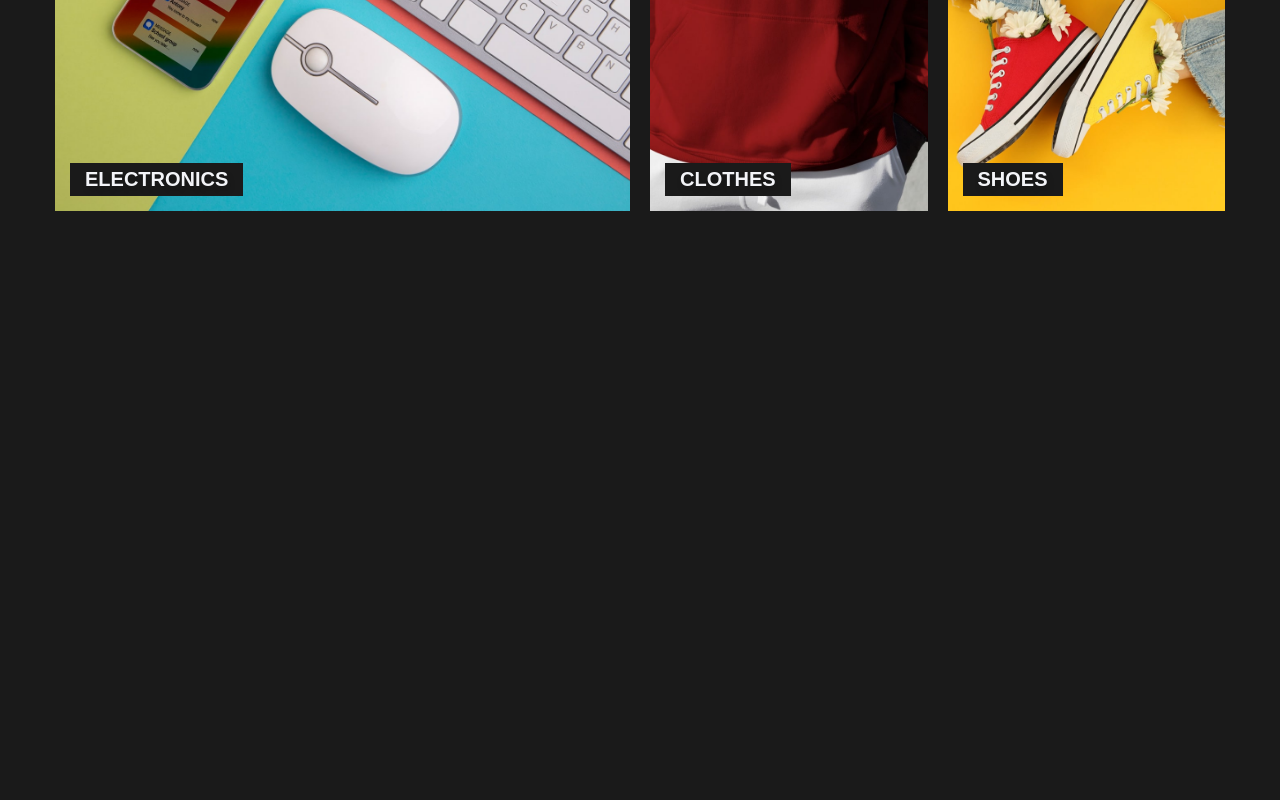
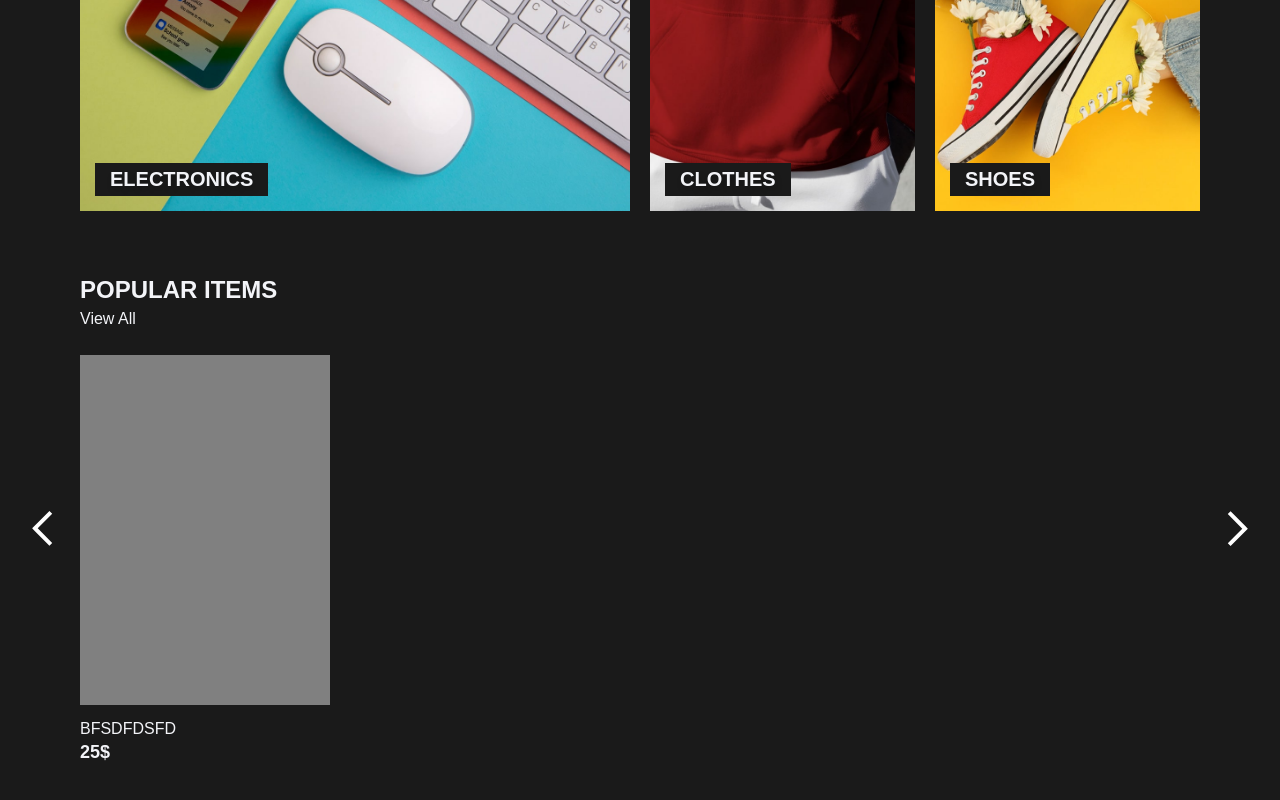
Before and after one commit to stefanbrkic1/E-Commerce, a React (Vite) app: page / in a window 1280 px wide. Shown: the part 468-1268 px from the top of the page. Before the commit the page ends 800 px from the top, so only its background shows below. Built offline with nearby package versions, Linux system fonts and the light colour scheme; no server answers; a web font is replaced by a local one.

Commit message:
Implemented Popular Items Slider

```diff
--- a/src/components/HeroSection/hero-section.css
+++ b/src/components/HeroSection/hero-section.css
@@ -1,6 +1,6 @@
 .hero-section-container {
   position: relative;
-  padding: 45px 55px;
+  padding: 45px 80px;
   margin-top: 84px;
   width: 100%;
   height: 80vh;
--- a/src/components/Navbar/navbar.css
+++ b/src/components/Navbar/navbar.css
@@ -8,7 +8,7 @@
   display: flex;
   justify-content: center;
   align-items: center;
-  padding: 16px 55px;
+  padding: 16px 80px;
   background-color: var(--background-color);
 }
 
--- /dev/null
+++ b/src/components/PopularItems/PopularItems.jsx
@@ -0,0 +1,60 @@
+import { useRef } from 'react';
+import './popular-items.css';
+
+function PopularItems() {
+  const containerRef = useRef(null);
+
+  const scrollLeft = () => {
+    if (containerRef.current) {
+      containerRef.current.scrollBy({
+        left: -300,
+      });
+    }
+  };
+
+  const scrollRight = () => {
+    if (containerRef.current) {
+      containerRef.current.scrollBy({
+        left: 300,
+      });
+    }
+  };
+
+  return (
+    <section className="popular-items-container">
+      <h2 className="popular-heading">POPULAR ITEMS</h2>
+      <button type="button" className="view-all-link">
+        View All
+      </button>
+      <button
+        type="button"
+        className="arrow-left"
+        onClick={scrollLeft}
+      ></button>
+      <button
+        type="button"
+        className="arrow-right"
+        onClick={scrollRight}
+      ></button>
+      <div
+        className="popular-cards-container"
+        id="popularCardsContainer"
+        ref={containerRef}
+      >
+        {/*CARD COMPONENT */}
+        <div className="product-card">
+          <div className="product-image">
+            <button type="button" className="card-btn">
+              Details
+            </button>
+          </div>
+          <div className="product-short-description">BFSDFDSFD</div>
+          <div className="product-price">25$</div>
+        </div>
+        {/*CARD COMPONENT */}
+      </div>
+    </section>
+  );
+}
+
+export default PopularItems;
--- /dev/null
+++ b/src/components/PopularItems/popular-items.css
@@ -0,0 +1,105 @@
+.popular-items-container {
+  padding: 20px 80px;
+  position: relative;
+}
+
+.view-all-link {
+  appearance: none;
+  outline: none;
+  border: none;
+  background-color: transparent;
+  color: var(--text-color);
+  font-size: 16rem;
+  border-bottom: 2px solid transparent;
+  transition: border 100ms ease-in-out;
+  cursor: pointer;
+}
+
+.view-all-link:hover {
+  border-bottom: 2px solid var(--primary-color);
+}
+.popular-heading {
+  margin-bottom: 6px;
+}
+
+.popular-cards-container {
+  display: flex;
+  overflow-x: auto;
+  scroll-behavior: smooth;
+  padding: 25px 0px;
+}
+
+.popular-cards-container::-webkit-scrollbar {
+  display: none;
+}
+
+.product-card {
+  flex: 0 0 auto;
+  width: 250px;
+  height: 400px;
+  margin-right: 20px;
+}
+
+.product-card:hover .card-btn {
+  opacity: 1;
+}
+
+.product-image {
+  width: 100%;
+  height: 350px;
+  overflow: hidden;
+  background-color: grey;
+  position: relative;
+  margin-bottom: 15px;
+}
+
+.card-btn {
+  position: absolute;
+  bottom: 0px;
+  left: 50%;
+  transform: translate(-50%, -50%);
+  width: 85%;
+  height: 35px;
+  background-color: var(--primary-color);
+  appearance: none;
+  border: none;
+  outline: none;
+  color: var(--text-color);
+  font-weight: bold;
+  opacity: 0;
+  cursor: pointer;
+}
+
+.arrow-left,
+.arrow-right {
+  border: none;
+  width: 35px;
+  height: 100%;
+  position: absolute;
+  top: 0;
+  display: flex;
+  background-position: center;
+  background-repeat: no-repeat;
+  background-size: contain;
+  appearance: none;
+  border: none;
+  background-color: transparent;
+  cursor: pointer;
+  z-index: 999;
+}
+
+.arrow-left {
+  left: 25px;
+  background-image: url(../../assets/img/icons/arow-left.svg);
+}
+
+.arrow-right {
+  right: 25px;
+  background-image: url(../../assets/img/icons/arrow-right.svg);
+}
+
+.product-price {
+  padding-top: 4px;
+  font-size: 18rem;
+  font-weight: bold;
+}
--- a/src/pages/HomePage.jsx
+++ b/src/pages/HomePage.jsx
@@ -1,11 +1,13 @@
 import Navbar from '../components/Navbar/Navbar';
 import HeroSection from '../components/HeroSection/HeroSection';
+import PopularItems from '../components/PopularItems/PopularItems';
 
 function HomePage() {
   return (
     <>
       <Navbar />
       <HeroSection />
+      <PopularItems />
     </>
   );
 }
--- a/src/styles/global.css
+++ b/src/styles/global.css
@@ -93,6 +93,16 @@ body {
     flex: 1;
     width: 100%;
   }
+  .popular-items-container {
+    padding: 20px;
+  }
+  .arrow-left,
+  .arrow-right {
+    display: none;
+  }
+  .card-btn {
+    opacity: 1;
+  }
 }
 
 /* Tablets */
@@ -122,4 +132,10 @@ body {
   .hero-cell4 {
     grid-area: 2 / 2 / 3 / 3;
   }
+  .popular-items-container {
+    padding: 20px;
+  }
+  .card-btn {
+    opacity: 1;
+  }
 }
```
Also changed, not shown: src/assets/img/icons/arow-left.svg (added), src/assets/img/icons/arrow-right.svg (added).
